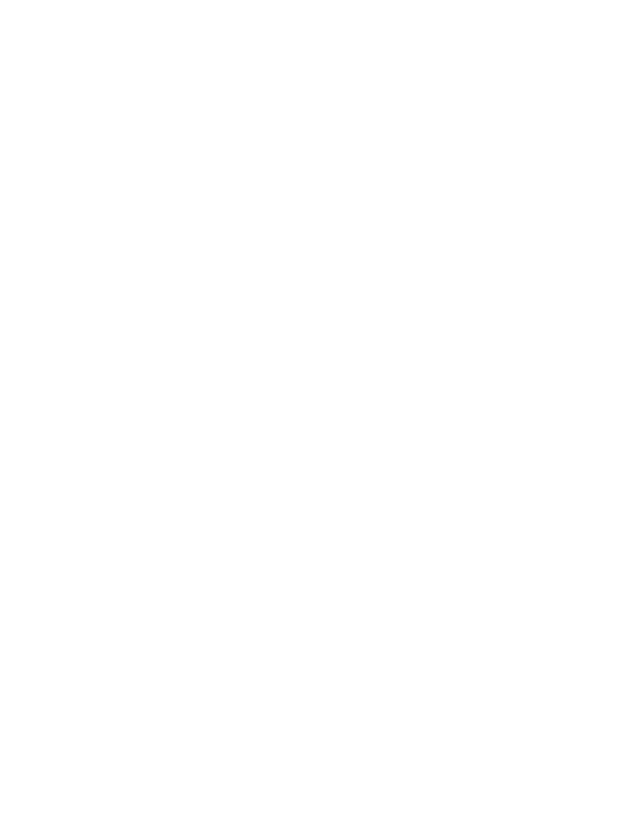
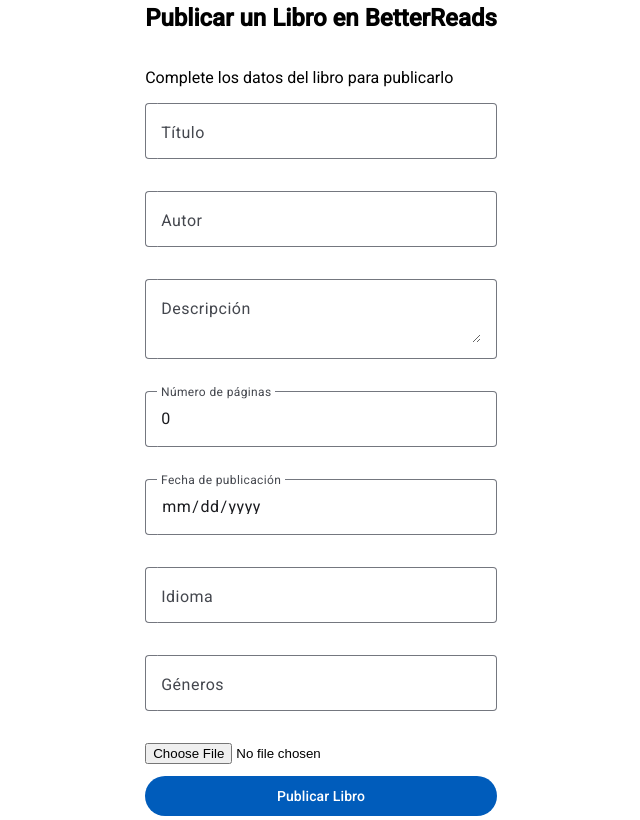
Before and after one commit to Better-than-Goodreads/Betterreads-Frontend, an Angular app: page /publicar-libro in a window 1280 px wide. Before the commit this address led to /. Shown: the whole page, without its empty margins (319-959 px from the left). Built offline with nearby package versions, Linux system fonts and the light colour scheme.

Commit message:
agrego formulario basico para publicar un libro

```diff
--- a/src/app/app-routing.module.ts
+++ b/src/app/app-routing.module.ts
@@ -6,6 +6,7 @@ import {
   InicioSesionComponent,
 } from "./pantallas/inicio-sesion/inicio-sesion.component";
 import { PrincipalComponent } from "./pantallas/principal/principal.component";
+import { PublicarLibroComponent } from "./pantallas/publicar-libro/publicar-libro.component";
 
 const routes: Routes = [
   { path: "", redirectTo: "/registrarse", pathMatch: "full" },
@@ -19,8 +20,8 @@ const routes: Routes = [
     component: InicioSesionComponent,
     data: { accion: ACCION_LOG_IN },
   },
-
   { path: "home", component: PrincipalComponent },
+  { path: "publicar-libro", component: PublicarLibroComponent },
 ];
 
 @NgModule({
--- a/src/app/app.module.ts
+++ b/src/app/app.module.ts
@@ -24,11 +24,12 @@ import { MatIconModule } from "@angular/material/icon";
 import { MatSelect } from "@angular/material/select";
 import { MatCard, MatCardActions, MatCardContent, MatCardHeader, MatCardSubtitle, MatCardTitle } from "@angular/material/card";
 import { LibroComponent } from "./componentes/libro/libro.component";
+import { PublicarLibroComponent } from "./pantallas/publicar-libro/publicar-libro.component";
 
 registerLocaleData(localeEsAr, "es-Ar");
 
 @NgModule({
-  declarations: [AppComponent, InicioSesionComponent, PrincipalComponent, LibroComponent],
+  declarations: [AppComponent, InicioSesionComponent, PrincipalComponent, LibroComponent, PublicarLibroComponent],
   imports: [
     RouterOutlet,
     BrowserModule,
--- /dev/null
+++ b/src/app/pantallas/publicar-libro/publicar-libro.component.html
@@ -0,0 +1,68 @@
+<div class="vertical-container container">
+  <div class="vertical-container publicacionLibro">
+    <h2 style="align-self: center">Publicar un Libro en BetterReads</h2>
+    <p>Complete los datos del libro para publicarlo</p>
+
+    <div style="row-gap: 0.75em" class="vertical-container">
+      <mat-form-field>
+        <mat-label>Título</mat-label>
+        <input matInput [(ngModel)]="libro.Title" placeholder="Título del libro" />
+      </mat-form-field>
+
+      <mat-form-field>
+        <mat-label>Autor</mat-label>
+        <input matInput [(ngModel)]="libro.Author" placeholder="Autor del libro" />
+      </mat-form-field>
+
+      <mat-form-field>
+        <mat-label>Descripción</mat-label>
+        <textarea
+          matInput
+          [(ngModel)]="libro.Description"
+          placeholder="Resumen o descripción del libro"
+        ></textarea>
+      </mat-form-field>
+
+      <mat-form-field>
+        <mat-label>Número de páginas</mat-label>
+        <input
+          type="number"
+          matInput
+          [(ngModel)]="libro.AmountOfPages"
+          min="1"
+          placeholder="Número de páginas"
+        />
+      </mat-form-field>
+
+      <mat-form-field>
+        <mat-label>Fecha de publicación</mat-label>
+        <input
+          matInput
+          [(ngModel)]="libro.PublicationDate"
+          type="date"
+          placeholder="Fecha de publicación"
+        />
+      </mat-form-field>
+
+      <mat-form-field>
+        <mat-label>Idioma</mat-label>
+        <input matInput [(ngModel)]="libro.Language" placeholder="Idioma" />
+      </mat-form-field>
+
+      <mat-form-field>
+        <mat-label>Géneros</mat-label>
+        <input
+          matInput
+          [(ngModel)]="genres"
+          placeholder="Géneros (separados por comas)"
+        />
+      </mat-form-field>
+
+      <input type="file" (change)="onFileSelected($event)" />
+
+      <button mat-flat-button (click)="publicarLibro()">
+        Publicar Libro
+      </button>
+    </div>
+  </div>
+</div>
--- /dev/null
+++ b/src/app/pantallas/publicar-libro/publicar-libro.component.ts
@@ -0,0 +1,64 @@
+import { Component } from '@angular/core';
+
+export type Libro = {
+  Title: string;
+  Author: string;
+  Description: string;
+  AmountOfPages: number;
+  PublicationDate: string;
+  Language: string;
+  Genres: string[];
+  PhotoId: number;
+};
+
+
+@Component({
+  selector: 'app-publicacion-libro',
+  templateUrl: './publicar-libro.component.html',
+  styleUrls: ['./publicar-libro.component.css'],
+})
+export class PublicarLibroComponent {
+  libro: Libro = {
+    Title: '',
+    Author: '',
+    Description: '',
+    AmountOfPages: 0,
+    PublicationDate: '',
+    Language: '',
+    Genres: [],
+    PhotoId: 0,
+  };
+
+  genres: string = ""
+
+  selectedFile: File | null = null;
+
+  onFileSelected(event: any) {
+    const file: File = event.target.files[0];
+    if (file) {
+      this.selectedFile = file;
+      console.log('File selected:', file);
+    }
+  }
+
+  publicarLibro() {
+	this.libro.Genres = this.genres.split(',').map((genre) => genre.trim());
+	console.log('Libro a publicar:', this.libro);
+
+    fetch('http://localhost:8080/api/books', {
+      method: 'POST',
+	  headers: {
+		  contentType: 'application/json',
+	  },
+      body: JSON.stringify(this.libro),
+    })
+      .then((response) => response.json())
+      .then((data) => {
+        console.log('Libro publicado exitosamente:', data);
+		window.location.href = '/home';
+      })
+      .catch((error) => {
+        console.error('Error al publicar el libro:', error);
+      });
+  }
+}
--- a/src/styles.css
+++ b/src/styles.css
@@ -13,3 +13,10 @@ body { margin: 0; font-family: Roboto, "Helvetica Neue", sans-serif; }
     display: flex;
     flex-direction: row;
 }
+
+.container {
+  align-items: center;
+  justify-content: center;
+  width: 100%;
+  height: 100%;
+}
```
Also changed, not shown: src/app/pantallas/publicar-libro/publicar-libro.component.css (added), 1 other file (tests, documents, lock files or other folders).
